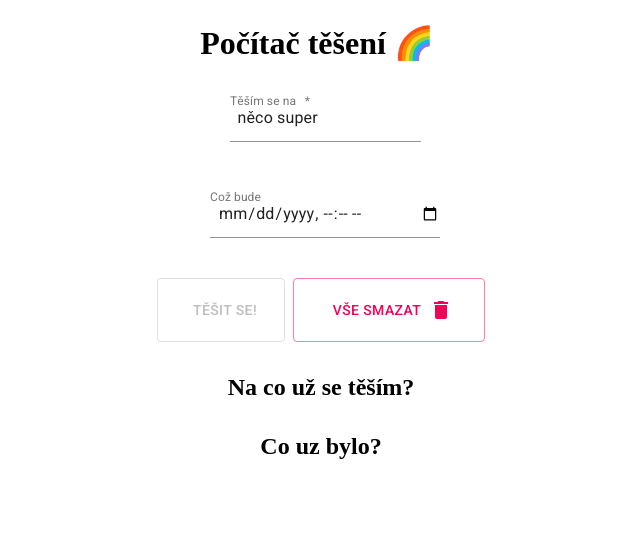
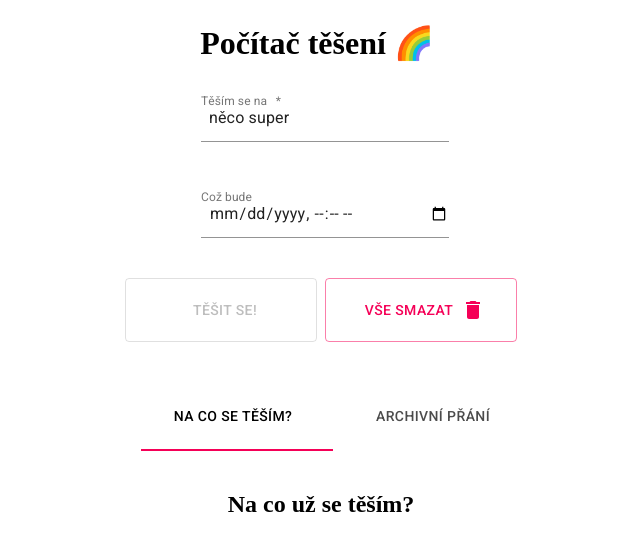
Before and after one commit to erikvanek/pocitac.teseni, a React app: page / in a window 1280 px wide. Shown: the top 550 px of the page, without its empty margins (331-971 px from the left). Built offline with nearby package versions, Linux system fonts and the light colour scheme.

Commit message:
feat: filter out passed wishes

```diff
--- a/src/counter.jsx
+++ b/src/counter.jsx
@@ -10,9 +10,15 @@ import Button from '@material-ui/core/Button'
 
 import DeleteIcon from '@material-ui/icons/Delete'
 import TextField from '@material-ui/core/TextField'
+import Tabs from '@material-ui/core/Tabs'
+import Tab from '@material-ui/core/Tab'
 
 const bindings = ['což bude', 'kterou uvidím', 'kterého uvidím', 'co se stane']
 const storagePrefix = 'pleasure-counter-items'
+
+const smallSize = '4rem'
+const midSize = '12rem'
+const bigSize = '16rem'
 
 export class Counter extends React.Component {
   constructor (props) {
@@ -21,6 +27,7 @@ export class Counter extends React.Component {
       wish: 'něco super',
       when: undefined,
       binding: bindings[0],
+      selectedTab: 0,
       now: new Date().toISOString(),
       items: []
     }
@@ -47,17 +54,24 @@ export class Counter extends React.Component {
   }
 
   render = () => {
-    const activeWishes = currentWishes(this.state.items, this.state.now).map(item => (
+    const activeWishes = currentWishes(this.state.items, this.state.now).map(
+      item => (
         <div key={item.timestamp}>
           {item.wish} {item.binding} {item.remaining}
         </div>
-    ))
+      )
+    )
 
-    const passedWishes = oldWishes(this.state.items, this.state.now).map(item => (
+    const tabsStyle = { width: midSize }
+    const buttonStyle = { width: midSize, height: smallSize }
+
+    const passedWishes = oldWishes(this.state.items, this.state.now).map(
+      item => (
         <div key={item.timestamp}>
           {item.wish} {item.binding} {item.remaining}
         </div>
-    ))
+      )
+    )
 
     return (
       <div
@@ -75,6 +89,7 @@ export class Counter extends React.Component {
             label='Těším se na'
             onChange={this.wishChanged}
             margin='normal'
+            style={{ width: bigSize }}
             required
           />
         </div>
@@ -85,16 +100,11 @@ export class Counter extends React.Component {
             type='datetime-local'
             defaultValue={this.state.when}
             onChange={this.dateChanged}
+            style={{ width: bigSize }}
             InputLabelProps={{
               shrink: true
             }}
           />
-          {/* <input
-            type="datetime-local"
-            min={this.now}
-            onChange={this.dateChanged}
-            required
-          /> */}
         </div>
         <div style={{ display: 'flex' }}>
           <Button
@@ -102,7 +112,7 @@ export class Counter extends React.Component {
             onClick={this.saveWish}
             variant='outlined'
             color='primary'
-            style={{ height: '4rem' }}
+            style={buttonStyle}
           >
             Těšit se!
           </Button>
@@ -110,24 +120,36 @@ export class Counter extends React.Component {
             onClick={this.deleteAll}
             color='secondary'
             variant='outlined'
-            style={{ width: '12rem', height: '4rem' }}
+            style={buttonStyle}
           >
             Vše smazat
             <DeleteIcon />
           </Button>
         </div>
 
+        <Tabs value={this.state.selectedTab} onChange={this.handleChange}>
+          <Tab label='Na co se těším?' style={tabsStyle} />
+          <Tab label='Archivní přání' style={tabsStyle} />
+        </Tabs>
+
+        {this.state.selectedTab === 0 && (
           <div className='row'>
             <h2>Na co už se těším?</h2>
             {activeWishes}
           </div>
+        )}
+
+        {this.state.selectedTab === 1 && (
           <div className='row'>
-          <h2>Co uz bylo?</h2>
+            <h2>Co už bylo?</h2>
             {passedWishes}
           </div>
+        )}
       </div>
     )
   }
+
+  handleChange = (_, selectedTab) => this.setState({ selectedTab: selectedTab })
 
   saveWish = () => {
     const newWish = {
@@ -166,6 +188,8 @@ export class Counter extends React.Component {
   }
 }
 
-export const currentWishes = (wishes, now) => wishes.filter(wish => wish.when > now)
+export const currentWishes = (wishes, now) =>
+  wishes.filter(wish => wish.when > now)
 
-export const oldWishes = (wishes, now) => wishes.filter(wish => wish.when <= now)
+export const oldWishes = (wishes, now) =>
+  wishes.filter(wish => wish.when <= now)
```
Also changed, not shown: 1 other file (tests, documents, lock files or other folders). Lines whose indentation alone changed are shown as unchanged.
